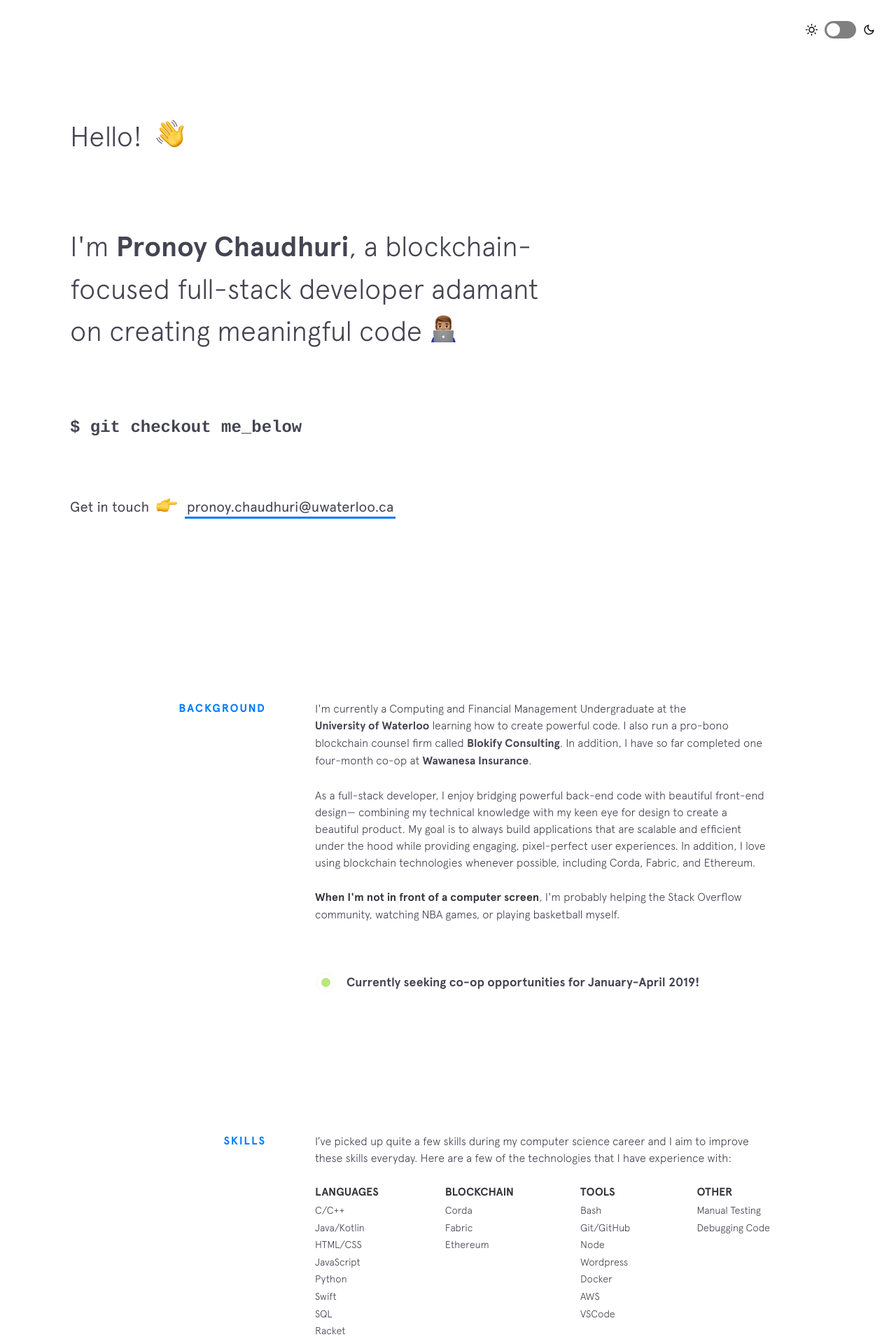
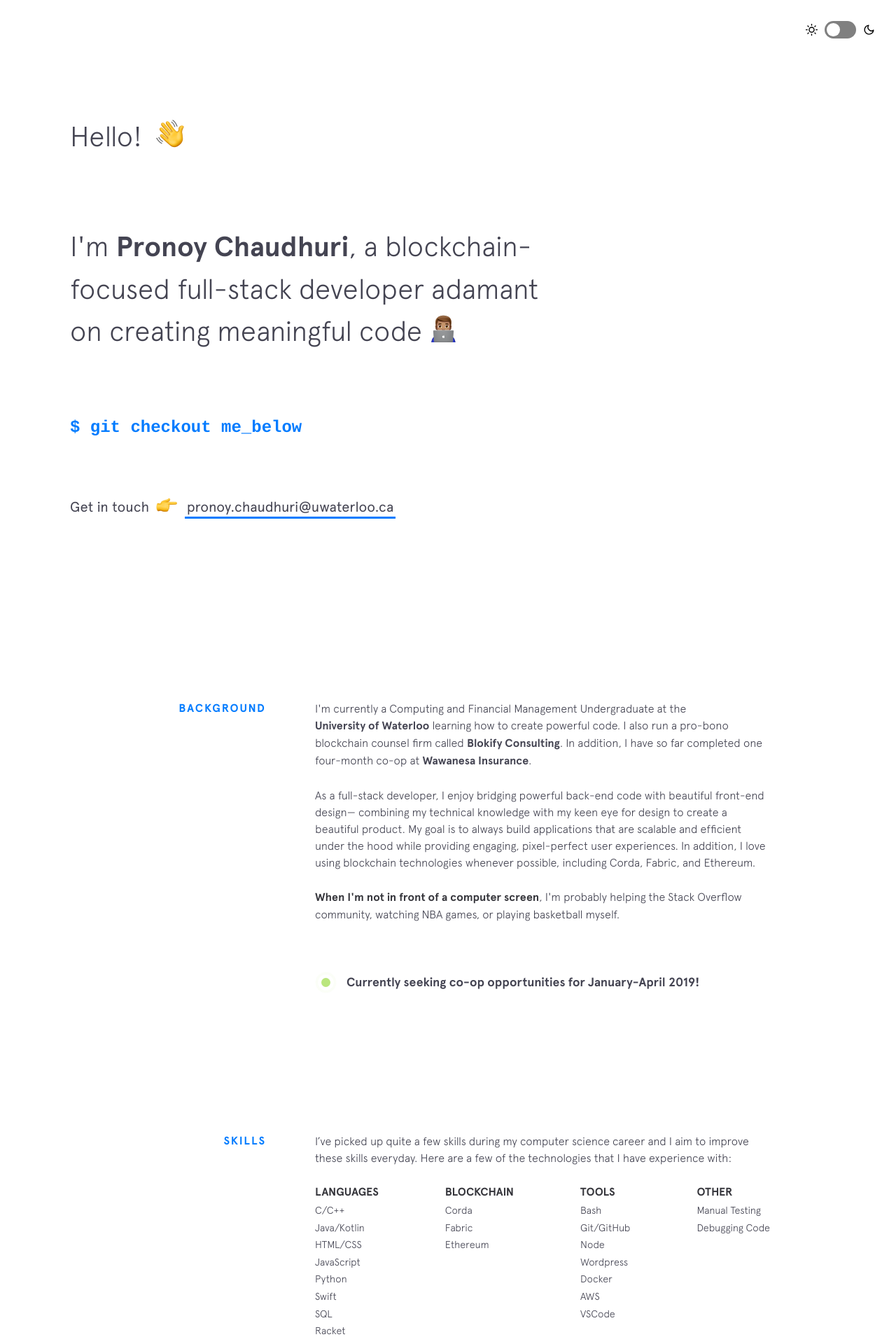
Before and after one commit to PronoyC/pronoyc.github.io, a Jekyll site: the page built from index.html, in a window 1280 px wide. Shown: the top 1920 px of the page at 70% size. Built offline with Jekyll 4.4.1, drawn with Linux system fonts in a browser that asks for light colours; nearby versions of some CDN libraries.

Commit message:
Update intro.html

```diff
--- a/_includes/intro.html
+++ b/_includes/intro.html
@@ -6,7 +6,7 @@
   <h2 class="intro__tagline">I'm
     <span class="name">Pronoy Chaudhuri</span>, a blockchain-focused full-stack developer adamant on creating meaningful code
     <span class="emoji technologist"></span>
-    <h2 style="font-family:courier;color:$blue;"> $ git checkout me_below</h2>
+    <h2 style="font-family:courier;color:#007bff;"> $ git checkout me_below</h2>
   </h2>
 
   <h3 class="intro__contact">
```
